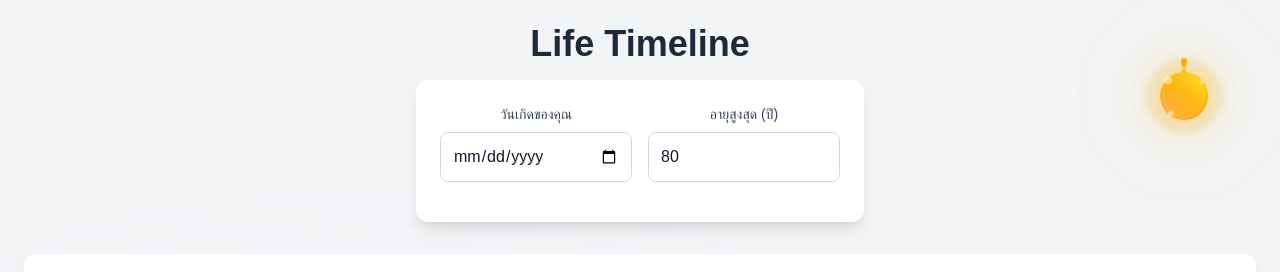
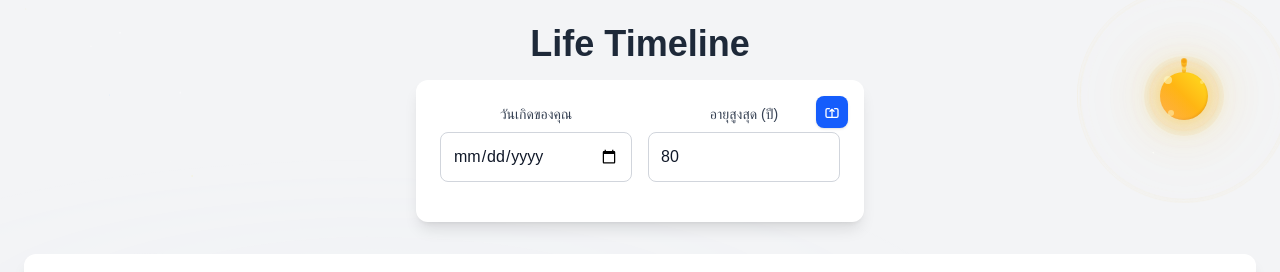
Before and after one commit to nateesoft/life-timeline, a Next.js app: page / in a window 1280 px wide. Shown: the top 272 px of the page. Built offline with nearby package versions, Linux system fonts and the light colour scheme.

Commit message:
save birthdate already

```diff
--- a/src/app/page.tsx
+++ b/src/app/page.tsx
@@ -67,6 +67,7 @@ const LifeTimelineApp = () => {
   });
   const [draggedActivity, setDraggedActivity] = useState<number | null>(null);
   const [dragOffset, setDragOffset] = useState({ x: 0, y: 0 });
+  const [showSaveSuccess, setShowSaveSuccess] = useState(false);
 
   // Utility functions
   const calculateAge = (birthDateStr) => {
@@ -162,6 +163,16 @@ const LifeTimelineApp = () => {
         console.error('Error loading activities:', error);
       }
     }
+
+    // Load user data from localStorage
+    const savedBirthDate = localStorage.getItem('userBirthDate');
+    const savedMaxAge = localStorage.getItem('userMaxAge');
+    if (savedBirthDate) {
+      setBirthDate(savedBirthDate);
+    }
+    if (savedMaxAge) {
+      setMaxAge(parseInt(savedMaxAge) || 80);
+    }
   }, []);
 
   // Countdown timer and current time update
@@ -220,6 +231,20 @@ const LifeTimelineApp = () => {
       localStorage.setItem('lifeTimelineActivities', JSON.stringify(activitiesToSave));
     } catch (error) {
       console.error('Error saving activities:', error);
+    }
+  };
+
+  // User data management functions
+  const saveUserData = () => {
+    try {
+      localStorage.setItem('userBirthDate', birthDate);
+      localStorage.setItem('userMaxAge', maxAge.toString());
+
+      // Show success message
+      setShowSaveSuccess(true);
+      setTimeout(() => setShowSaveSuccess(false), 2000);
+    } catch (error) {
+      console.error('Error saving user data:', error);
     }
   };
 
@@ -709,6 +734,19 @@ const LifeTimelineApp = () => {
             transform: scale(1) translateY(0);
           }
         }
+        @keyframes fadeIn {
+          0% {
+            opacity: 0;
+            transform: translateX(20px) scale(0.9);
+          }
+          100% {
+            opacity: 1;
+            transform: translateX(0) scale(1);
+          }
+        }
+        .animate-fade-in {
+          animation: fadeIn 0.3s ease-out forwards;
+        }
       `}</style>
 
       {/* Enhanced Sun/Moon with Large Circular Rays - Top Right */}
@@ -883,7 +921,28 @@ const LifeTimelineApp = () => {
         {/* Header */}
         <div className="text-center mb-8">
           <h1 className="text-4xl font-bold text-gray-800 dark:text-white mb-4">Life Timeline</h1>
-          <div className="bg-white dark:bg-gray-800 p-6 rounded-xl shadow-lg max-w-md mx-auto">
+          <div className="bg-white dark:bg-gray-800 p-6 rounded-xl shadow-lg max-w-md mx-auto relative">
+            {/* Save button */}
+            <button
+              onClick={saveUserData}
+              className="absolute top-4 right-4 p-2 bg-blue-600 hover:bg-blue-700 text-white rounded-lg transition-colors shadow-sm hover:shadow-md transform hover:scale-105 active:scale-95 group"
+              title="บันทึกข้อมูล"
+            >
+              <svg className="w-4 h-4 transform transition-transform group-hover:rotate-12" fill="none" stroke="currentColor" viewBox="0 0 24 24">
+                <path strokeLinecap="round" strokeLinejoin="round" strokeWidth={2} d="M8 7H5a2 2 0 00-2 2v9a2 2 0 002 2h14a2 2 0 002-2V9a2 2 0 00-2-2h-3m-1 4l-3-3m0 0l-3 3m3-3v12" />
+              </svg>
+            </button>
+
+            {/* Success message */}
+            {showSaveSuccess && (
+              <div className="absolute top-4 right-16 bg-green-500 text-white px-3 py-2 rounded-lg shadow-lg flex items-center space-x-2 animate-fade-in">
+                <svg className="w-4 h-4" fill="none" stroke="currentColor" viewBox="0 0 24 24">
+                  <path strokeLinecap="round" strokeLinejoin="round" strokeWidth={2} d="M5 13l4 4L19 7" />
+                </svg>
+                <span className="text-sm font-medium">บันทึกแล้ว!</span>
+              </div>
+            )}
+
             <div className="grid grid-cols-2 gap-4 mb-4">
               <div>
                 <label className="block text-sm font-medium text-gray-700 dark:text-gray-300 mb-2">วันเกิดของคุณ</label>
```
